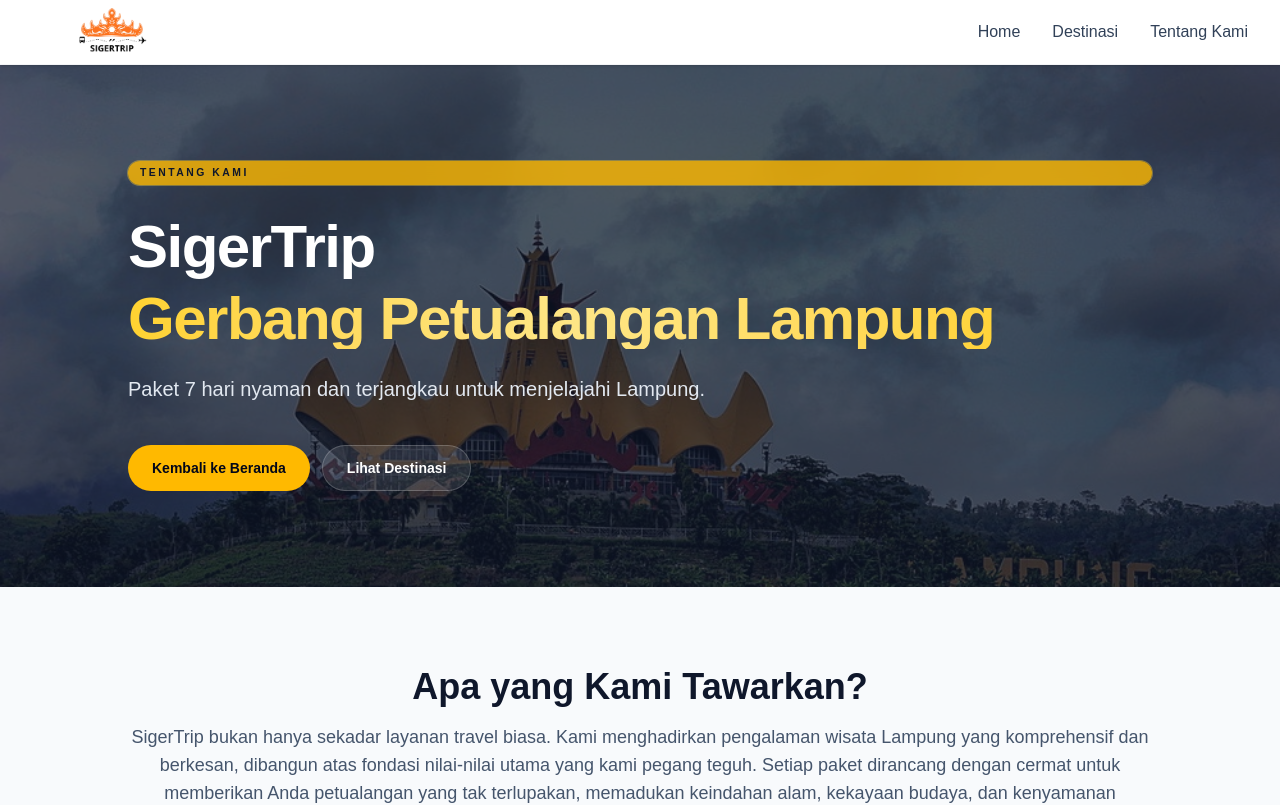
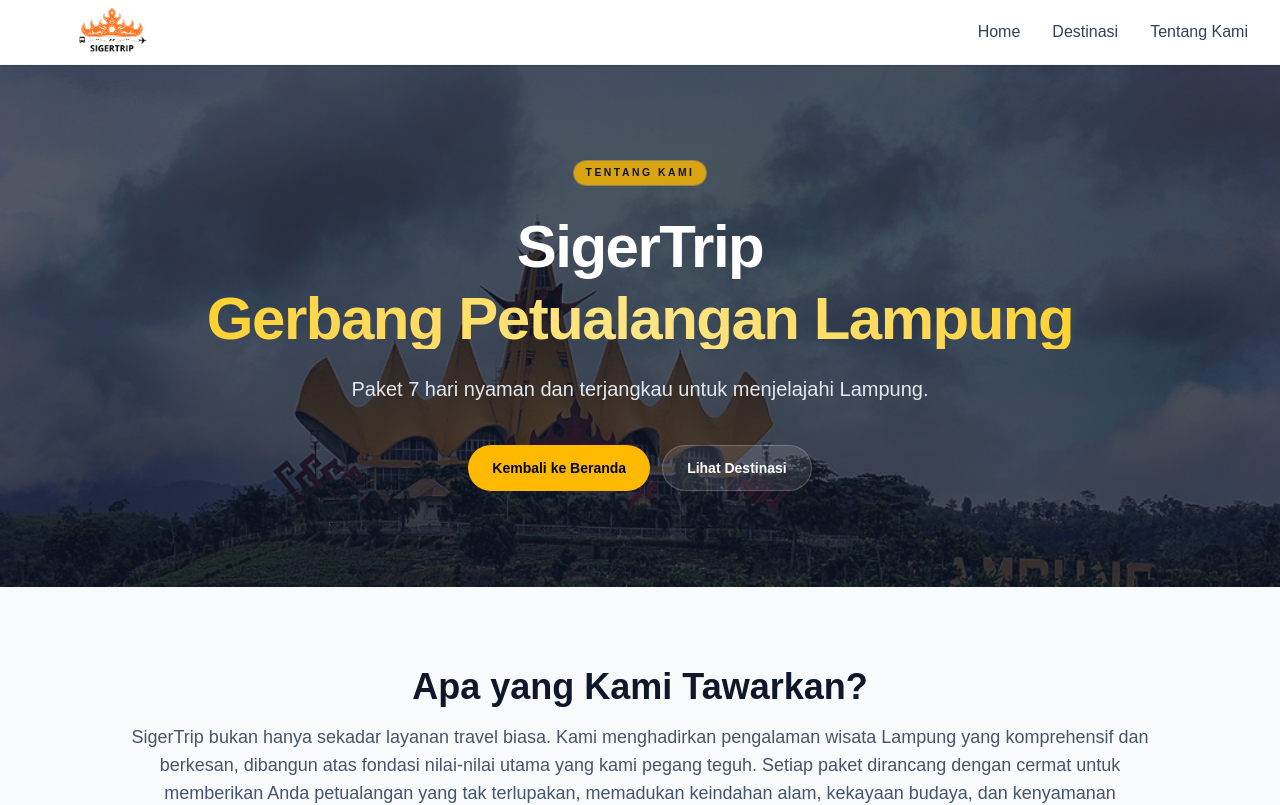
Before and after one commit to Nafiz-547/TI-WEB-24A-ShuangXi, a Next.js app in the folder siger-trip/: page /tentang_kami in a window 1280 px wide. Shown: the top 805 px of the page. Built offline with nearby package versions, Linux system fonts and the light colour scheme.

Commit message:
akmal : menyesuaikan posisi section pertama

```diff
--- a/siger-trip/app/tentang_kami/page.tsx
+++ b/siger-trip/app/tentang_kami/page.tsx
@@ -14,7 +14,7 @@
           priority
         />
         <div className="absolute inset-0 bg-slate-900/70" />
-        <div className="relative mx-auto flex max-w-6xl flex-col justify-center px-6 py-24 sm:px-10 lg:px-16">
+        <div className="relative mx-auto flex max-w-6xl flex-col items-center justify-center px-6 py-24 sm:px-10 lg:px-16 text-center">
           <span aria-label="Tentang Kami" className="inline-flex items-center rounded-full bg-amber-400/80 backdrop-blur-sm px-3 py-1 text-[0.65rem] font-semibold uppercase tracking-[0.24em] text-slate-900 ring-1 ring-amber-300/40">
             Tentang Kami
           </span>
```
